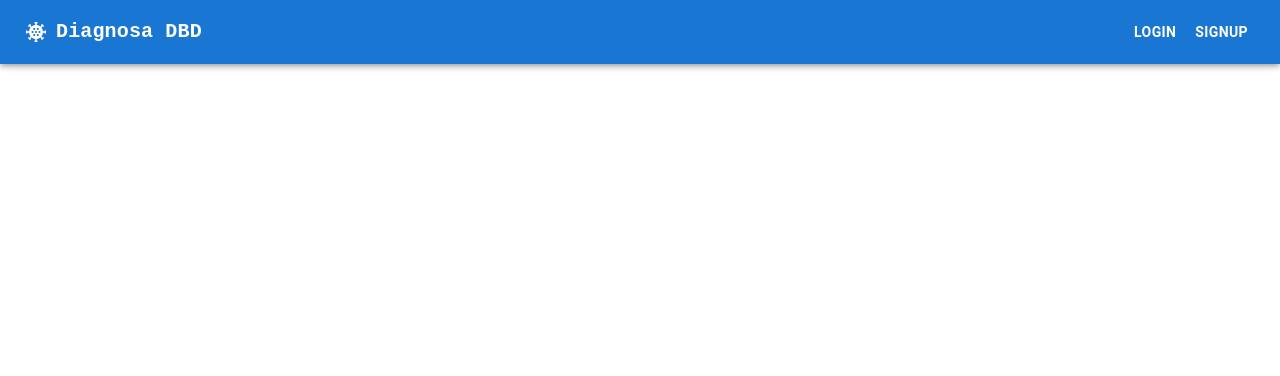
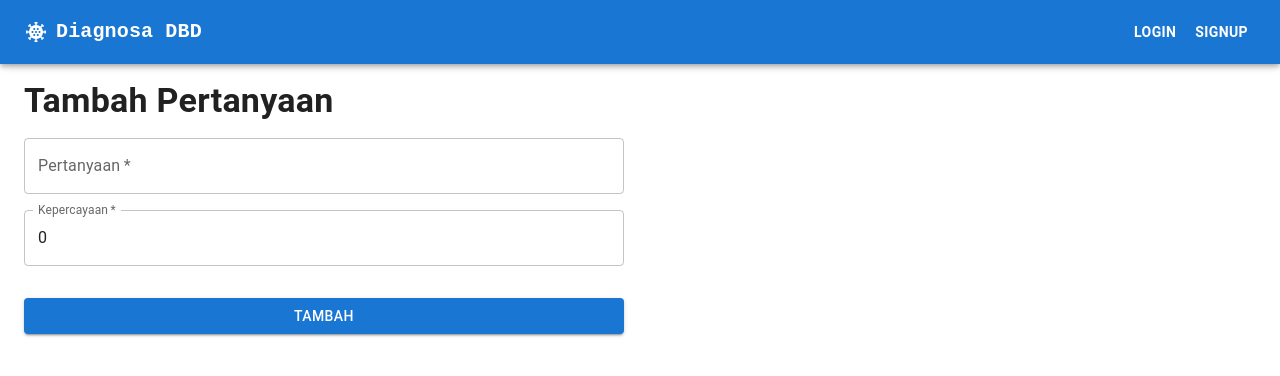
Before and after one commit to LinCie/Better-Diagnosa-Frontend, a React (Vite) app: page /admin in a window 1280 px wide. Shown: the top 376 px of the page. Built offline with nearby package versions, Linux system fonts and the light colour scheme.

Commit message:
added add question

```diff
--- a/src/pages/Admin.tsx
+++ b/src/pages/Admin.tsx
@@ -1,5 +1,81 @@
+import { Box, Button, Grid, TextField, Typography } from "@mui/material";
+import { ChangeEvent, FormEvent, useState } from "react";
+import instance from "../lib/instance";
+
+interface QuestionForm {
+  question: string;
+  belief: number;
+}
+
+function AddQuestion() {
+  const [formData, setFormData] = useState<QuestionForm>({
+    question: "",
+    belief: 0,
+  });
+
+  function handleChangeEvent(event: ChangeEvent<HTMLInputElement>) {
+    setFormData({ ...formData, [event.target.name]: event.target.value });
+  }
+
+  async function handleSubmit(event: FormEvent<HTMLFormElement>) {
+    event.preventDefault();
+
+    const accessToken = localStorage.getItem("access_token");
+
+    await instance.post("question", formData, {
+      headers: { Authorization: `Bearer ${accessToken}` },
+    });
+
+    setFormData({ question: "", belief: 0 });
+  }
+
+  return (
+    <Box component="section">
+      <Typography component="h1" variant="h4" sx={{ fontWeight: 700, mb: 2 }}>
+        Tambah Pertanyaan
+      </Typography>
+      <Box component="form" noValidate maxWidth="sm" onSubmit={handleSubmit}>
+        <Grid container spacing={2}>
+          <Grid item xs={12}>
+            <TextField
+              required
+              fullWidth
+              id="question"
+              label="Pertanyaan"
+              name="question"
+              value={formData.question}
+              onChange={handleChangeEvent}
+            />
+          </Grid>
+          <Grid item xs={12}>
+            <TextField
+              required
+              fullWidth
+              id="belief"
+              label="Kepercayaan"
+              name="belief"
+              type="number"
+              value={formData.belief}
+              onChange={handleChangeEvent}
+            />
+          </Grid>
+          <Grid item xs={12}>
+            <Button type="submit" fullWidth variant="contained" sx={{ mt: 2 }}>
+              Tambah
+            </Button>
+          </Grid>
+        </Grid>
+      </Box>
+    </Box>
+  );
+}
+
 function Admin() {
-  return <></>;
+  return (
+    <Box sx={{ px: 3, mt: 10 }}>
+      <AddQuestion />
+    </Box>
+  );
 }
 
 export default Admin;
--- a/src/pages/Diagnose.tsx
+++ b/src/pages/Diagnose.tsx
@@ -72,7 +72,7 @@ function Diagnosa() {
 
   useEffect(() => {
     instance
-      .get("/questions", {
+      .get("/question", {
         headers: { Authorization: `Bearer ${accessToken}` },
       })
       .then((response) => {
```
